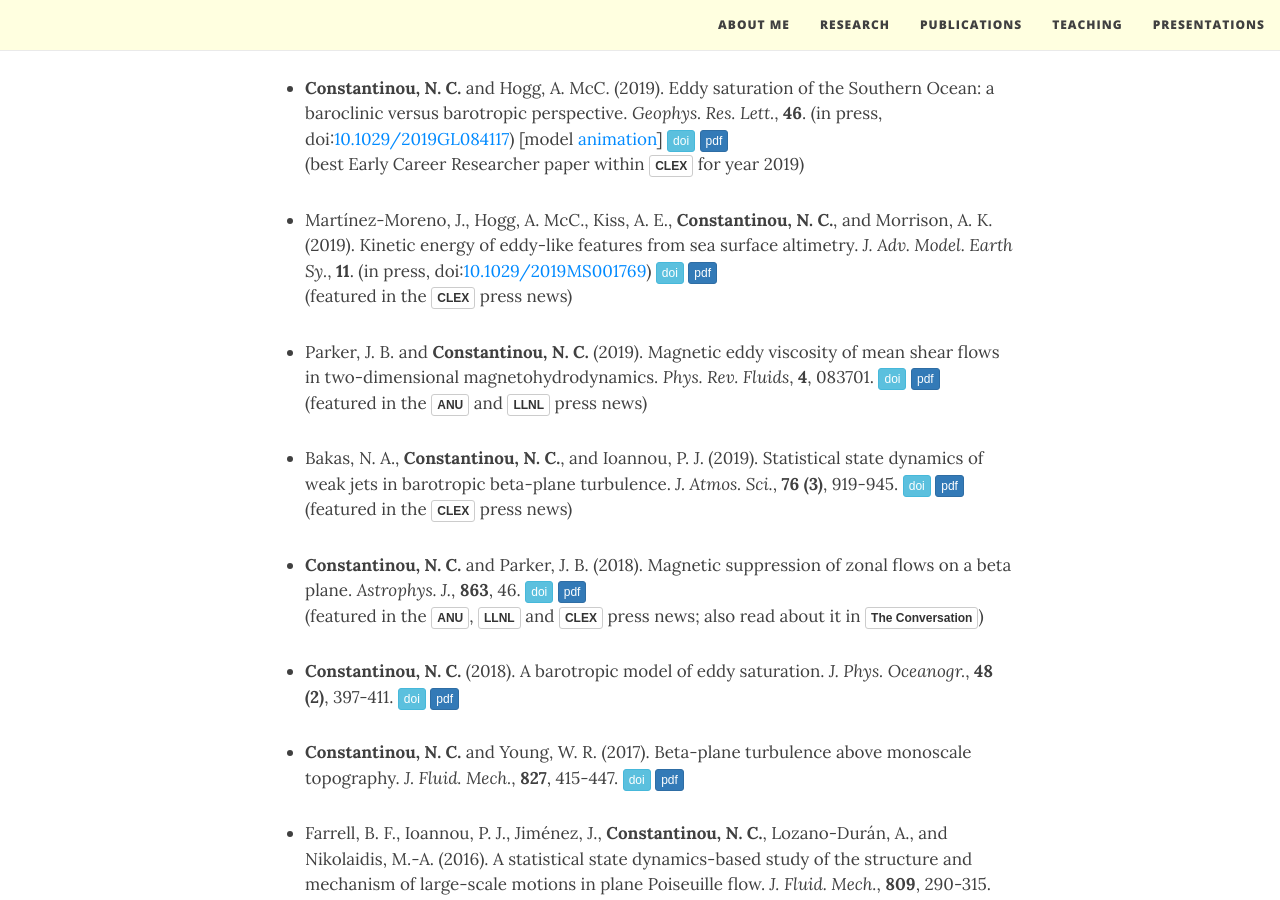
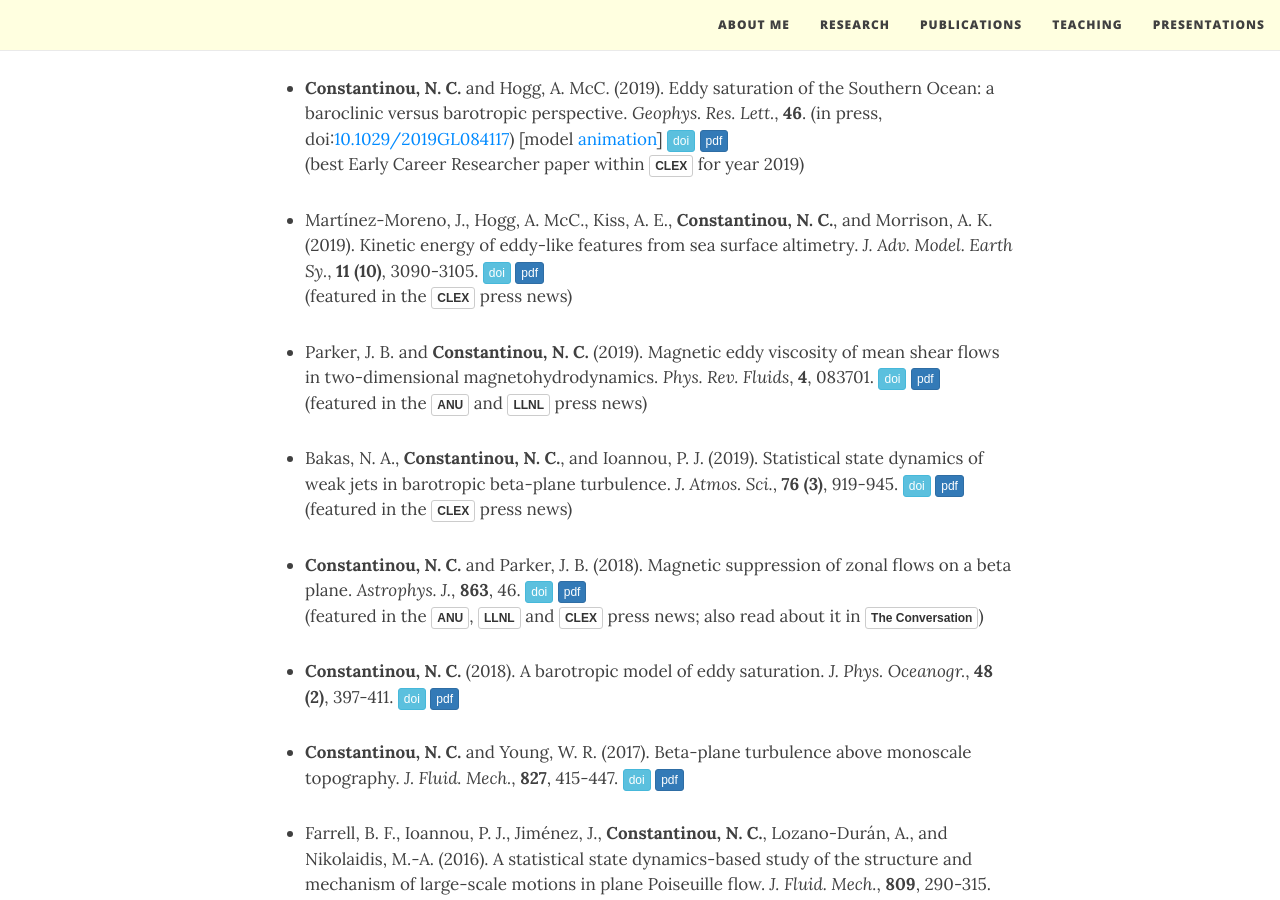
Before and after one commit to navidcy/navidcy.github.io, a Jekyll site: the page built from publications.md, in a window 1280 px wide and 900 px high, scrolled down 385 px. Built offline with Jekyll 4.4.1, drawn with Linux system fonts in a browser that asks for light colours; nearby versions of some CDN libraries; comment, search, counter and statistics services are not loaded.

Commit message:
adds full ref for trackeddy paper

```diff
--- a/publications.md
+++ b/publications.md
@@ -23,7 +23,7 @@ title: Publications
 (best Early Career Researcher paper within [<span class="btn btn-default btn-xs{{end}}" style="font-family:sans-serif;"><b>CLEX</b></span>][clex-site]{:target="_blank"} for year 2019)
 
 
-- Martínez-Moreno, J., Hogg, A. McC., Kiss, A. E., **Constantinou, N. C.**, and Morrison, A. K. (2019). Kinetic energy of eddy-like features from sea surface altimetry. _J. Adv. Model. Earth Sy._, **11**. (in press, doi:<a href="https://doi.org/10.1029/2019MS001769">10.1029/2019MS001769</a>) [<span class="btn btn-info btn-xs{{end}}" style="font-family:sans-serif;">doi</span>][TrackEddies-SSH-doi]{:target="_blank"} [<span class="btn btn-primary btn-xs{{end}}" style="font-family:sans-serif;">pdf</span>][TrackEddies-SSH] <span align="right" class='altmetric-embed' data-badge-type="2" data-condensed="true" data-hide-less-than="2" data-doi="10.1029/2019MS001769"></span> <br/>
+- Martínez-Moreno, J., Hogg, A. McC., Kiss, A. E., **Constantinou, N. C.**, and Morrison, A. K. (2019). Kinetic energy of eddy-like features from sea surface altimetry. _J. Adv. Model. Earth Sy._, **11 (10)**, 3090-3105. [<span class="btn btn-info btn-xs{{end}}" style="font-family:sans-serif;">doi</span>][TrackEddies-SSH-doi]{:target="_blank"} [<span class="btn btn-primary btn-xs{{end}}" style="font-family:sans-serif;">pdf</span>][TrackEddies-SSH] <span align="right" class='altmetric-embed' data-badge-type="2" data-condensed="true" data-hide-less-than="2" data-doi="10.1029/2019MS001769"></span> <br/>
 (featured in the [<span class="btn btn-default btn-xs{{end}}" style="font-family:sans-serif;"><b>CLEX</b></span>][trackeddies-clexbrief]{:target="_blank"} press news)
 
 
```
